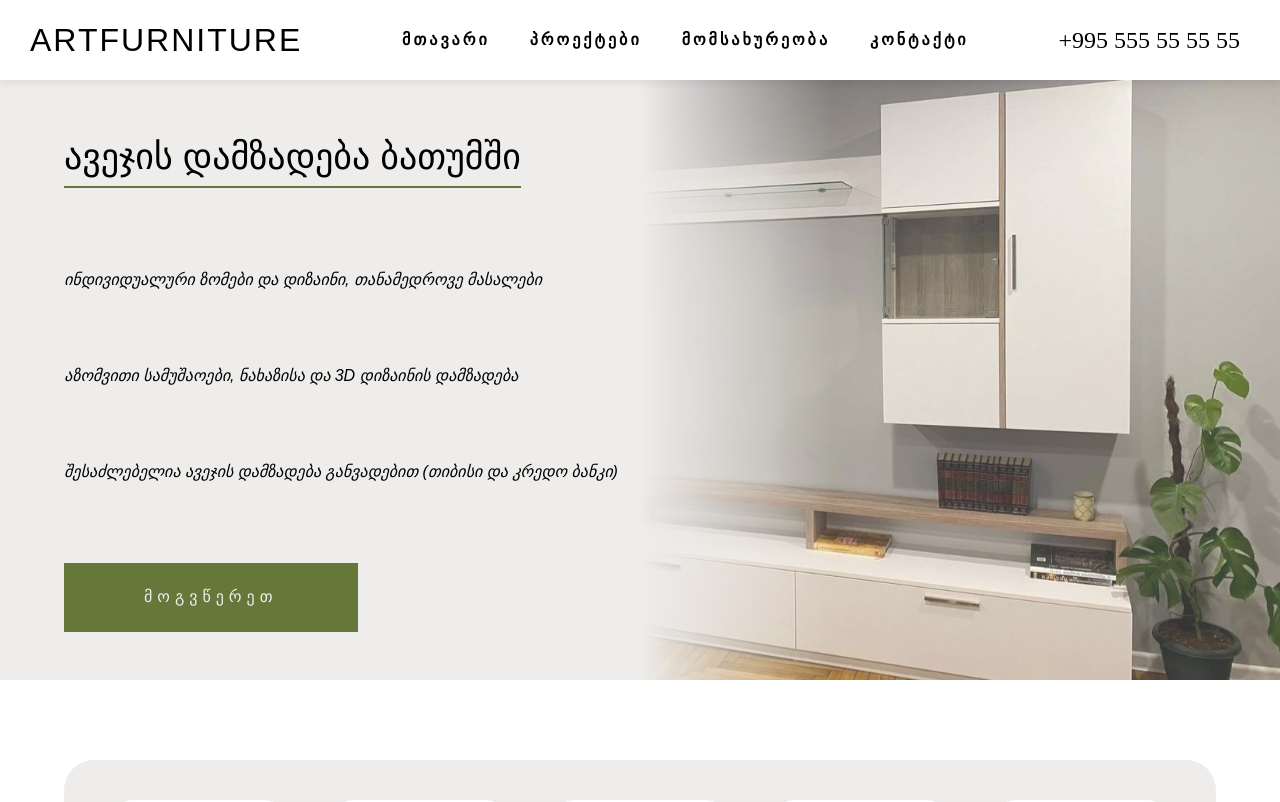
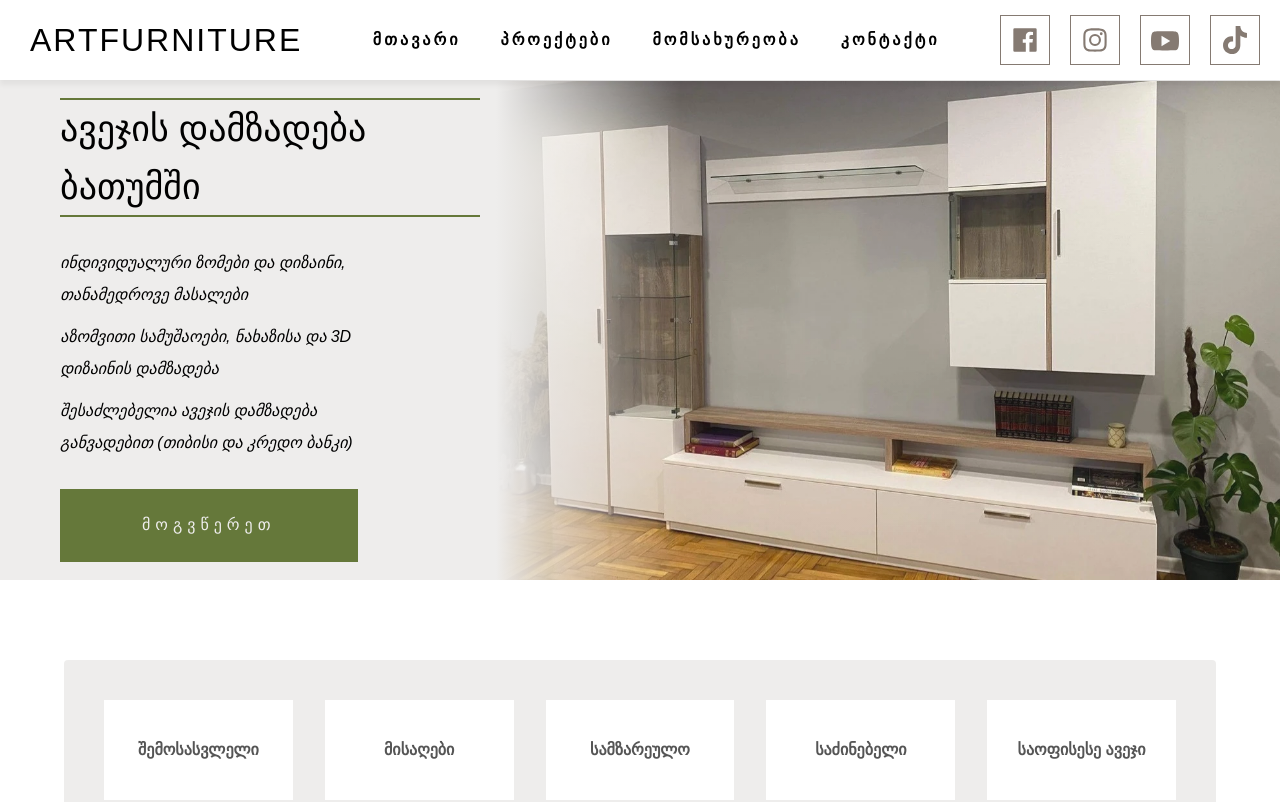
Before and after one commit to ShotaPutkaradze/artfurniture, a React (Create React App) app: page / in a window 1280 px wide. Shown: the top 802 px of the page. Built offline with nearby package versions, Linux system fonts and the light colour scheme; a web font is replaced by a local one.

Commit message:
add social icons

```diff
--- a/src/components/Categories.module.css
+++ b/src/components/Categories.module.css
@@ -13,7 +13,7 @@
     rgba(255, 255, 255, 0.4) 80%
   );
 
-  border-radius: 3rem;
+  border-radius: 4px;
 }
 
 .icon_box {
@@ -26,10 +26,15 @@
 
   background-color: #fff;
   padding: 1.5rem;
-  border-radius: 3rem;
+  /* border-radius: 5px; */
   cursor: pointer;
+  transition: all 0.5s;
+  border: 1px solid #ffffff;
 }
-
+.icon_box:hover {
+  border: 1px solid rgb(101, 120, 58);
+  box-shadow: 0px 0px 6px 3px rgba(101, 120, 58, 0.6);
+}
 .icons h1 {
   font-size: 1.6rem;
   text-align: center;
--- /dev/null
+++ b/src/components/HeaderSocials.jsx
@@ -0,0 +1,56 @@
+import React from "react";
+import styles from "./HeaderSocials.module.css";
+
+function HeaderSocials() {
+  return (
+    <div className={styles.social_container}>
+      <svg
+        xmlns="http://www.w3.org/2000/svg"
+        data-name="Layer 1"
+        viewBox="0 0 24 24"
+        id="facebook"
+        className={styles.social_icons}
+      >
+        <path d="M20.9,2H3.1A1.1,1.1,0,0,0,2,3.1V20.9A1.1,1.1,0,0,0,3.1,22h9.58V14.25h-2.6v-3h2.6V9a3.64,3.64,0,0,1,3.88-4,20.26,20.26,0,0,1,2.33.12v2.7H17.3c-1.26,0-1.5.6-1.5,1.47v1.93h3l-.39,3H15.8V22h5.1A1.1,1.1,0,0,0,22,20.9V3.1A1.1,1.1,0,0,0,20.9,2Z"></path>
+      </svg>
+
+      <svg
+        xmlns="http://www.w3.org/2000/svg"
+        data-name="Layer 1"
+        viewBox="0 0 24 24"
+        id="instagram"
+        className={styles.social_icons}
+      >
+        <path d="M17.34,5.46h0a1.2,1.2,0,1,0,1.2,1.2A1.2,1.2,0,0,0,17.34,5.46Zm4.6,2.42a7.59,7.59,0,0,0-.46-2.43,4.94,4.94,0,0,0-1.16-1.77,4.7,4.7,0,0,0-1.77-1.15,7.3,7.3,0,0,0-2.43-.47C15.06,2,14.72,2,12,2s-3.06,0-4.12.06a7.3,7.3,0,0,0-2.43.47A4.78,4.78,0,0,0,3.68,3.68,4.7,4.7,0,0,0,2.53,5.45a7.3,7.3,0,0,0-.47,2.43C2,8.94,2,9.28,2,12s0,3.06.06,4.12a7.3,7.3,0,0,0,.47,2.43,4.7,4.7,0,0,0,1.15,1.77,4.78,4.78,0,0,0,1.77,1.15,7.3,7.3,0,0,0,2.43.47C8.94,22,9.28,22,12,22s3.06,0,4.12-.06a7.3,7.3,0,0,0,2.43-.47,4.7,4.7,0,0,0,1.77-1.15,4.85,4.85,0,0,0,1.16-1.77,7.59,7.59,0,0,0,.46-2.43c0-1.06.06-1.4.06-4.12S22,8.94,21.94,7.88ZM20.14,16a5.61,5.61,0,0,1-.34,1.86,3.06,3.06,0,0,1-.75,1.15,3.19,3.19,0,0,1-1.15.75,5.61,5.61,0,0,1-1.86.34c-1,.05-1.37.06-4,.06s-3,0-4-.06A5.73,5.73,0,0,1,6.1,19.8,3.27,3.27,0,0,1,5,19.05a3,3,0,0,1-.74-1.15A5.54,5.54,0,0,1,3.86,16c0-1-.06-1.37-.06-4s0-3,.06-4A5.54,5.54,0,0,1,4.21,6.1,3,3,0,0,1,5,5,3.14,3.14,0,0,1,6.1,4.2,5.73,5.73,0,0,1,8,3.86c1,0,1.37-.06,4-.06s3,0,4,.06a5.61,5.61,0,0,1,1.86.34A3.06,3.06,0,0,1,19.05,5,3.06,3.06,0,0,1,19.8,6.1,5.61,5.61,0,0,1,20.14,8c.05,1,.06,1.37.06,4S20.19,15,20.14,16ZM12,6.87A5.13,5.13,0,1,0,17.14,12,5.12,5.12,0,0,0,12,6.87Zm0,8.46A3.33,3.33,0,1,1,15.33,12,3.33,3.33,0,0,1,12,15.33Z"></path>
+      </svg>
+
+      <svg
+        xmlns="http://www.w3.org/2000/svg"
+        viewBox="0 0 16 16"
+        id="youtube"
+        className={styles.social_icons}
+      >
+        <g fill-rule="evenodd" clip-rule="evenodd">
+          <path d="M15.32 4.06c-.434-.772-.905-.914-1.864-.968C12.498 3.027 10.089 3 8.002 3c-2.091 0-4.501.027-5.458.091-.957.055-1.429.196-1.867.969C.23 4.831 0 6.159 0 8.497v.008c0 2.328.23 3.666.677 4.429.438.772.909.912 1.866.977.958.056 3.368.089 5.459.089 2.087 0 4.496-.033 5.455-.088.959-.065 1.43-.205 1.864-.977.451-.763.679-2.101.679-4.429v-.008c0-2.339-.228-3.667-.68-4.438z"></path>
+          <path fill="#FAFAFA" d="M6 11.5v-6l5 3z"></path>
+        </g>
+      </svg>
+
+      <svg
+        xmlns="http://www.w3.org/2000/svg"
+        className={styles.social_icons}
+        fill-rule="evenodd"
+        clip-rule="evenodd"
+        image-rendering="optimizeQuality"
+        shape-rendering="geometricPrecision"
+        text-rendering="geometricPrecision"
+        viewBox="0 0 512 512"
+        id="tiktok"
+      >
+        <path d="M353.97 0.43c0.03,7.81 2.31,120.68 120.76,127.72 0,32.55 0.04,56.15 0.04,87.21 -8.97,0.52 -77.98,-4.49 -120.93,-42.8l-0.13 169.78c1.63,117.84 -85.09,189.55 -198.44,164.78 -195.46,-58.47 -130.51,-348.37 65.75,-317.34 0,93.59 0.05,-0.03 0.05,93.59 -81.08,-11.93 -108.2,55.52 -86.65,103.81 19.6,43.97 100.33,53.5 128.49,-8.53 3.19,-12.14 4.78,-25.98 4.78,-41.52l0 -337.13 86.28 0.43z"></path>
+      </svg>
+    </div>
+  );
+}
+
+export default HeaderSocials;
--- /dev/null
+++ b/src/components/HeaderSocials.module.css
@@ -0,0 +1,20 @@
+.social_container {
+  display: flex;
+  gap: 2rem;
+}
+.social_icons {
+  width: 50px;
+  height: 50px;
+  fill: #857a72;
+  border: 1px solid #857a72;
+  padding: 1rem;
+  cursor: pointer;
+  /* border-radius: 4px; */
+
+  transition: all 0.5s;
+}
+
+.social_icons:hover {
+  border: 1px solid rgb(101, 120, 58);
+  box-shadow: 0px 0px 4px 2px rgba(101, 120, 58, 0.6);
+}
--- a/src/components/MainNav.module.css
+++ b/src/components/MainNav.module.css
@@ -19,14 +19,16 @@
   color: #000;
   font-size: 1.6rem;
   letter-spacing: 0.3rem;
-  transition: all 0.5s;
-  border-bottom: 1px solid #fff;
-
+  border-top: 2px solid #fff;
+  border-bottom: 2px solid #fff;
   font-family: "BPG Arial Caps", sans-serif;
   font-weight: 600;
+
+  transition: all 0.5s;
 }
 .main_nav_link a:hover,
 .main_nav_link a:active {
   color: #65783a;
-  border-bottom: 1px solid #65783a;
+  border-top: 2px solid #65783a;
+  border-bottom: 2px solid #65783a;
 }
--- a/src/layouts/Footer.jsx
+++ b/src/layouts/Footer.jsx
@@ -4,8 +4,14 @@ import styles from "./Styles_layouts.module.css";
 function Footer() {
   return (
     <div className={styles.footer_container}>
-      <div>კომპანია ArtFurniture, ყველა უფლება დაცულია</div>
-      <div>შემოგვიერთდით </div>
+      <div className={styles.footer_text}>
+        <span>ArtFurniture &copy;</span> ყველა უფლება დაცულია
+      </div>
+      <div>
+        <a className={styles.footer_text} href="tel:+995555555555">
+          +995 555 55 55 55
+        </a>{" "}
+      </div>
     </div>
   );
 }
--- a/src/layouts/Header.jsx
+++ b/src/layouts/Header.jsx
@@ -1,3 +1,4 @@
+import HeaderSocials from "../components/HeaderSocials";
 import MainNav from "../components/MainNav";
 import styles from "./Styles_layouts.module.css";
 
@@ -8,10 +9,7 @@ const Header = () => {
         <a href="/#">ArtFurniture</a>
       </div>
       <MainNav />
-      <div className={styles.contact}>
-        <a href="tel:+995555555555">+995 555 55 55 55</a>
-        <div className={styles.header_language}></div>
-      </div>
+      <HeaderSocials />
     </header>
   );
 };
--- a/src/layouts/Styles_layouts.module.css
+++ b/src/layouts/Styles_layouts.module.css
@@ -53,25 +53,21 @@
   color: #65783a;
 }
 
-.contact {
-  display: flex;
-  gap: 2rem;
-}
-
-.contact a {
-  color: #000;
-  font-size: 2.4rem;
-  text-decoration: none;
-}
-
 /***** Footer  styles *****/
 /****************************/
 
 .footer_container {
-  height: 6rem;
+  height: 18rem;
   background-color: #857a72;
   display: flex;
   justify-content: space-around;
   align-items: center;
   color: #eeedec;
 }
+.footer_container span {
+  font-family: "Rubik", sans-serif;
+}
+.footer_text {
+  font-size: 2rem;
+  font-family: "BPG Arial Caps", sans-serif;
+}
--- a/src/sections/Home.jsx
+++ b/src/sections/Home.jsx
@@ -7,12 +7,11 @@ const Home = () => {
         <div className={styles.welcome_texts}>
           <h1>ავეჯის დამზადება ბათუმში</h1>
           <h2>ინდივიდუალური ზომები და დიზაინი, თანამედროვე მასალები</h2>
-
           <h2>აზომვითი სამუშაოები, ნახაზისა და 3D დიზაინის დამზადება</h2>
-
           <p>შესაძლებელია ავეჯის დამზადება განვადებით (თიბისი და კრედო ბანკი)</p>
+          <button className={styles.contact_btn}>მოგვწერეთ</button>
         </div>
-        <button className={styles.contact_btn}>მოგვწერეთ</button>
+        <div className={styles.test}></div>
       </div>
     </div>
   );
--- a/src/sections/Styles_sections.module.css
+++ b/src/sections/Styles_sections.module.css
@@ -14,23 +14,12 @@
 }
 
 .home_text_container {
-  display: flex;
-  flex-direction: column;
-  justify-content: space-between;
-  gap: 3.2rem;
-
-  height: 60rem;
+  display: grid;
+  grid-template-columns: 1fr auto;
+  align-items: center;
+  height: 50rem;
   margin-bottom: 8rem;
-  padding: 4.8rem 6.4rem;
-  background-image: linear-gradient(
-      90deg,
-      rgba(238, 237, 236, 1) 50%,
-      rgba(255, 255, 255, 0.2) 65%
-    ),
-    url("../img/background.webp");
-  background-size: contain;
-  background-repeat: no-repeat;
-  background-position: right;
+  background-color: #eeedec;
 
   /* offset-x | offset-y | blur-radius | color */
   /* text-shadow: 1px 1px 3px rgba(0, 0, 0, 0.2); */
@@ -39,12 +28,15 @@
 .welcome_texts {
   display: flex;
   flex-direction: column;
-  gap: 4.8em;
+  padding-left: 6rem;
   width: 100%;
+  gap: 1rem;
+  /* padding: 4.8rem 6.4rem; */
 }
 
 .welcome_texts h1 {
   width: 50%;
+  border-top: 2px solid #65783a;
   border-bottom: 2px solid #65783a;
   width: fit-content;
   margin-bottom: 2rem;
@@ -65,7 +57,7 @@
   font-family: "BPG Arial Caps", sans-serif;
   font-size: 1.6rem;
   font-style: italic;
-  line-height: 3;
+  line-height: 2;
   font-weight: 400;
 
   color: #000;
@@ -76,6 +68,7 @@
   width: fit-content;
   padding: 2rem 8rem;
   border: none;
+  margin-top: 2rem;
 
   cursor: pointer;
   background-color: #65783a;
@@ -84,6 +77,17 @@
   color: #eeedec;
   letter-spacing: 0.5rem;
   line-height: 1.8;
+
+  border: 2px solid #65783a;
+  /* border-radius: 5px; */
+
+  transition: all 0.5s;
+}
+
+.contact_btn:hover {
+  color: #65783a;
+  background-color: #eeedec;
+  border: 2px solid #65783a;
 }
 
 /***** Projects styles *****/
@@ -106,3 +110,15 @@
 .contacts_section {
   height: 70rem;
 }
+
+.test {
+  width: 80rem;
+  height: 50rem;
+
+  background-image: linear-gradient(90deg, #eeedec 2%, #ffffff0e 25%),
+    url("../img/background.webp");
+
+  background-size: contain;
+  background-repeat: no-repeat;
+  background-position: right;
+}
```
